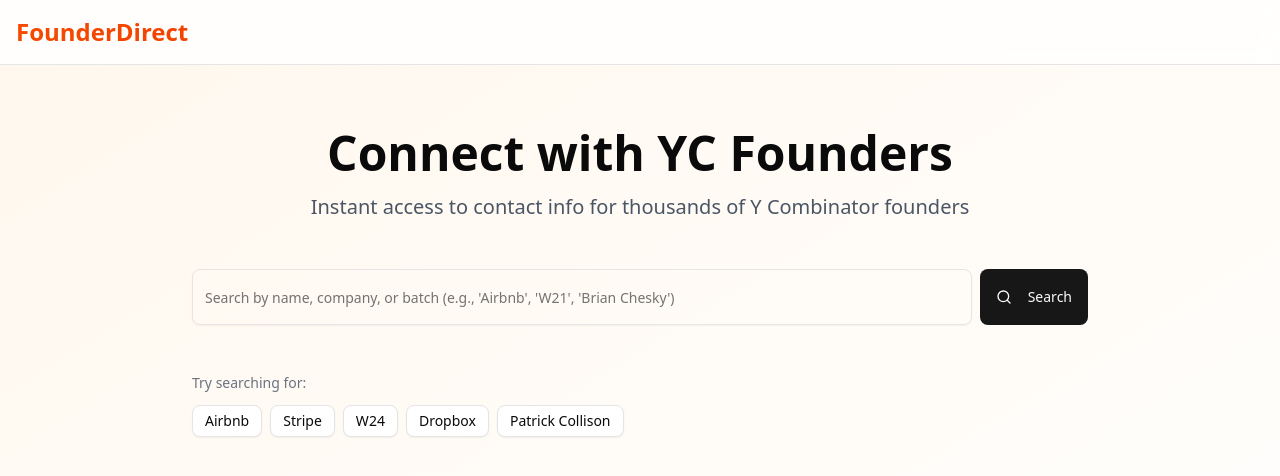
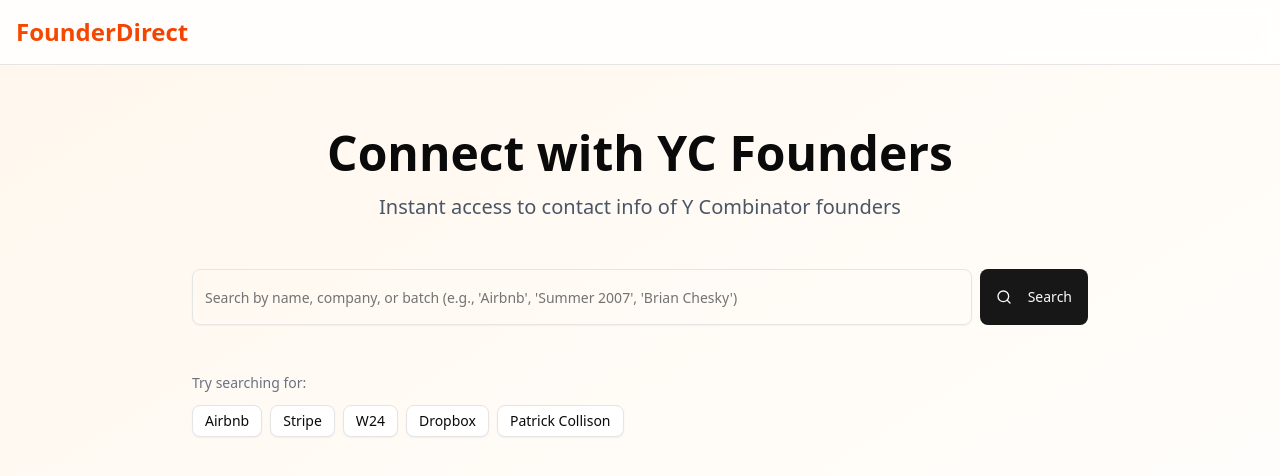
Before and after one commit to Vishal2002/foundersdirect, a Next.js app: page / in a window 1280 px wide. Shown: the top 476 px of the page. Built offline with nearby package versions, Linux system fonts and the light colour scheme.

Commit message:
Update homepage text and placeholder for search input; add OG image

```diff
--- a/app/page.tsx
+++ b/app/page.tsx
@@ -52,7 +52,7 @@ export default function Home() {
               Connect with YC Founders
             </h2>
             <p className="text-xl text-gray-600">
-              Instant access to contact info for thousands of Y Combinator founders
+              Instant access to contact info of Y Combinator founders
             </p>
           </div>
 
@@ -61,7 +61,7 @@ export default function Home() {
             <div className="flex gap-2">
               <Input
                 type="text"
-                placeholder="Search by name, company, or batch (e.g., 'Airbnb', 'W21', 'Brian Chesky')"
+                placeholder="Search by name, company, or batch (e.g., 'Airbnb', 'Summer 2007', 'Brian Chesky')"
                 value={query}
                 onChange={(e) => setQuery(e.target.value)}
                 className="text-lg h-14"
```
Also changed, not shown: public/OG.png (added).
